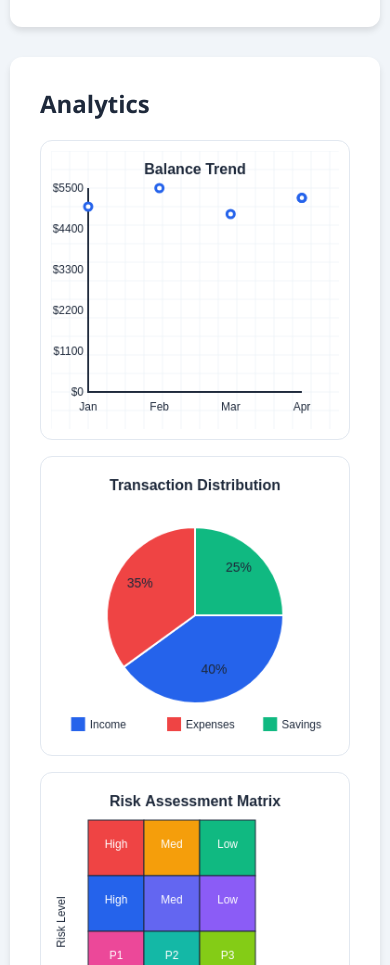
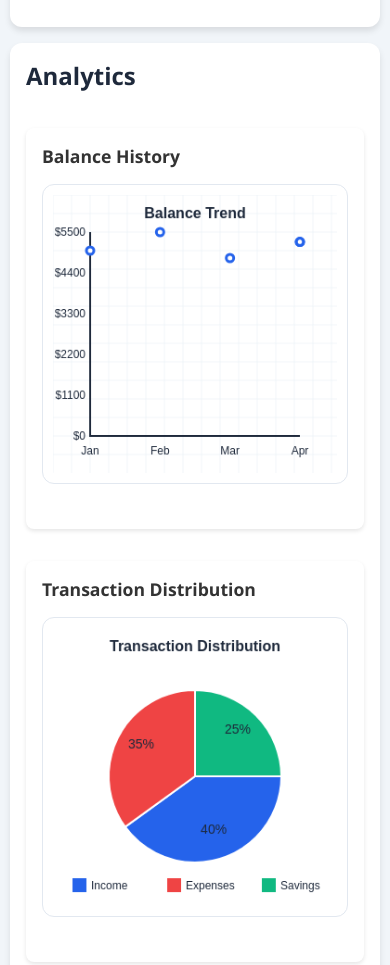
Before and after one commit to vincey101/litebank, a plain HTML site: page index.html in a window 390 px wide. Shown: the part 707-1672 px from the top of the page. Drawn offline with Linux system fonts and the light colour scheme.

Commit message:
updating mobile responsiveness

```diff
--- a/css/responsive.css
+++ b/css/responsive.css
@@ -56,14 +56,36 @@
     }
 
     /* Analytics Section */
-    .chart-container {
-        grid-template-columns: 1fr;
-        gap: 1rem;
+    .analytics {
+        padding: 1rem;
+        margin: 1rem 0;
     }
 
-    canvas {
-        max-width: 100%;
-        height: auto;
+    .chart-container {
+        display: flex;
+        flex-direction: column;
+        gap: 2rem;
+        padding: 1rem 0;
+    }
+
+    .chart-container canvas {
+        width: 100% !important;
+        height: 300px !important;
+        margin-bottom: 1.5rem;
+    }
+
+    /* Add container for each chart for better organization */
+    .chart-wrapper {
+        background: #ffffff;
+        padding: 1rem;
+        border-radius: 8px;
+        box-shadow: 0 2px 4px rgba(0,0,0,0.1);
+    }
+
+    .chart-wrapper h3 {
+        margin-bottom: 1rem;
+        font-size: 1.1rem;
+        color: #333;
     }
 
     /* Forms */
@@ -99,6 +121,15 @@
     }
 
     .chart-container {
+        display: grid;
         grid-template-columns: repeat(2, 1fr);
+        gap: 1.5rem;
+    }
+
+    .chart-wrapper {
+        background: #ffffff;
+        padding: 1.5rem;
+        border-radius: 8px;
+        box-shadow: 0 2px 4px rgba(0,0,0,0.1);
     }
 }
--- a/index.html
+++ b/index.html
@@ -53,9 +53,18 @@
                 <section class="analytics">
                     <h2>Analytics</h2>
                     <div class="chart-container">
-                        <canvas id="balanceChart"></canvas>
-                        <canvas id="transactionPie"></canvas>
-                        <canvas id="riskMatrix"></canvas>
+                        <div class="chart-wrapper">
+                            <h3>Balance History</h3>
+                            <canvas id="balanceChart"></canvas>
+                        </div>
+                        <div class="chart-wrapper">
+                            <h3>Transaction Distribution</h3>
+                            <canvas id="transactionPie"></canvas>
+                        </div>
+                        <div class="chart-wrapper">
+                            <h3>Risk Analysis</h3>
+                            <canvas id="riskMatrix"></canvas>
+                        </div>
                     </div>
                 </section>
             </section>
```
